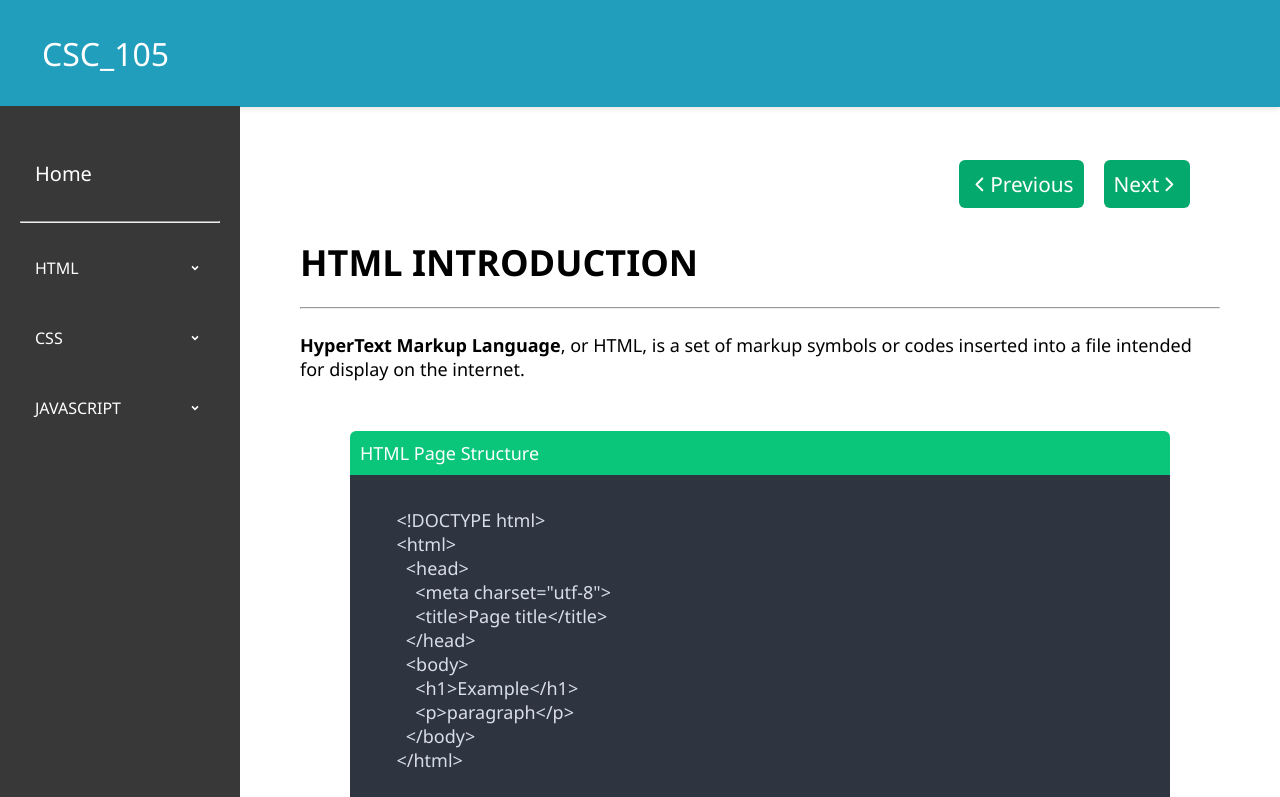
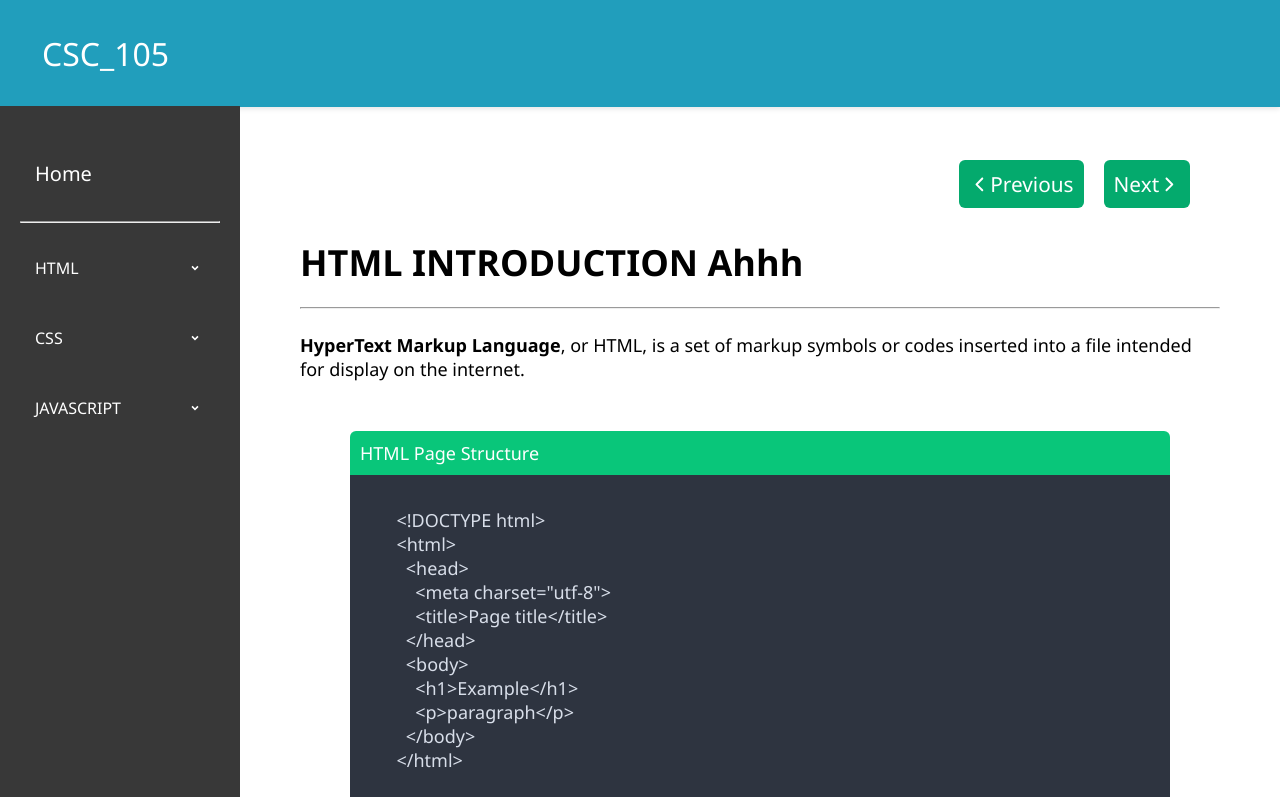
Before and after one commit to GodFilmmy/csc-web-github, a React (Vite) app in the folder csc_webdev/: page /#/html in a window 1280 px wide. Shown: the top 797 px of the page. Built offline with nearby package versions, Linux system fonts and the light colour scheme.

Commit message:
change in html intro header

```diff
--- a/csc_webdev/src/html_page/html-intro/html_home.jsx
+++ b/csc_webdev/src/html_page/html-intro/html_home.jsx
@@ -28,7 +28,7 @@ function HtmlHome(){
     return(
     <main>
 
-        <h1 className="topic">HTML INTRODUCTION</h1>
+        <h1 className="topic">HTML INTRODUCTION Ahhh</h1>
         <hr></hr>
         <br></br>
         <p><b>HyperText Markup Language</b>, or HTML, is a set of markup symbols or codes inserted into a file intended for display on the internet.</p>
```
